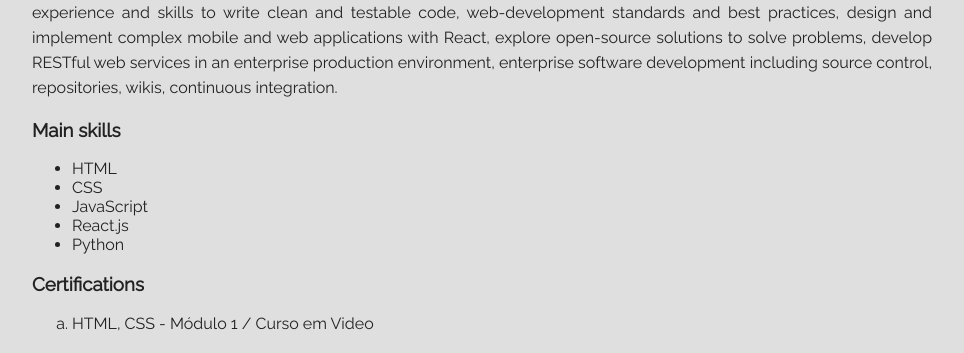
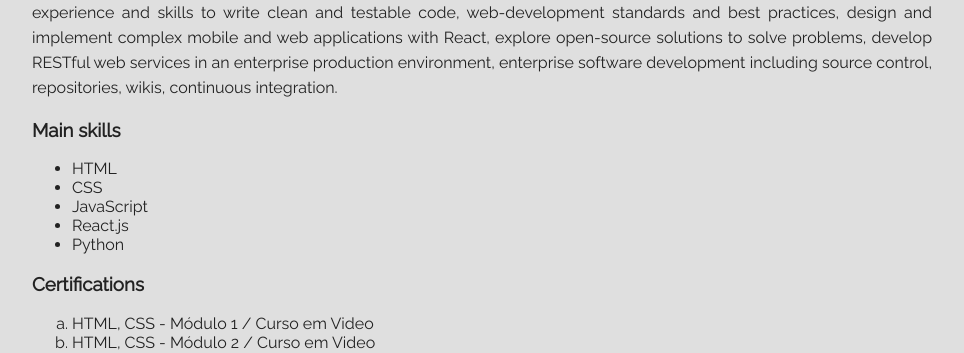
Before and after one commit to bdancost/cv-basic-df, a plain HTML site: page index.html in a window 1280 px wide. Shown: the part 436-789 px from the top of the page, without its empty margins (158-1122 px from the left). Drawn offline with Linux system fonts and the light colour scheme.

Commit message:
adicione una certificación mas

```diff
--- a/index.html
+++ b/index.html
@@ -49,6 +49,9 @@
         <h3>Certifications</h3>
         <ol type="a">
             <li>HTML, CSS - Módulo 1 / Curso em Video </li>
+            <li>
+                HTML, CSS - Módulo 2 / Curso em Video
+            </li>
         </ol>
 
         <h3>I have worked at</h3>
```
